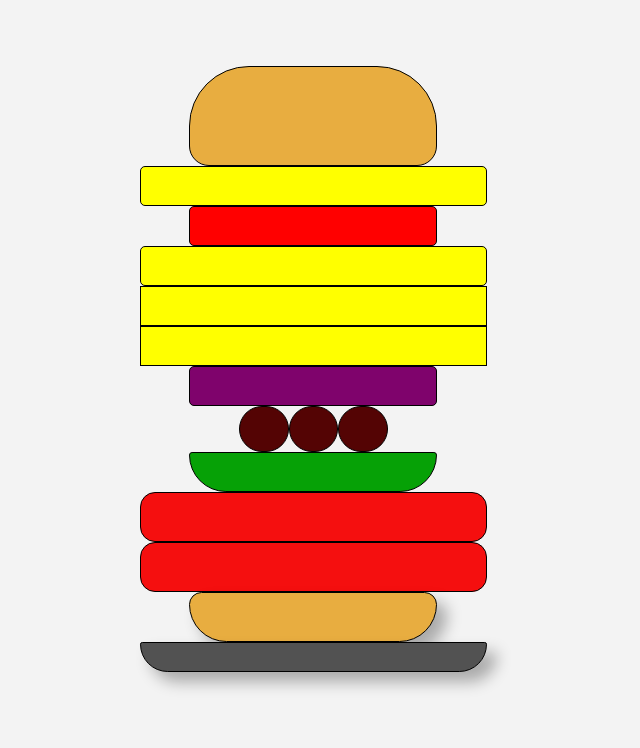
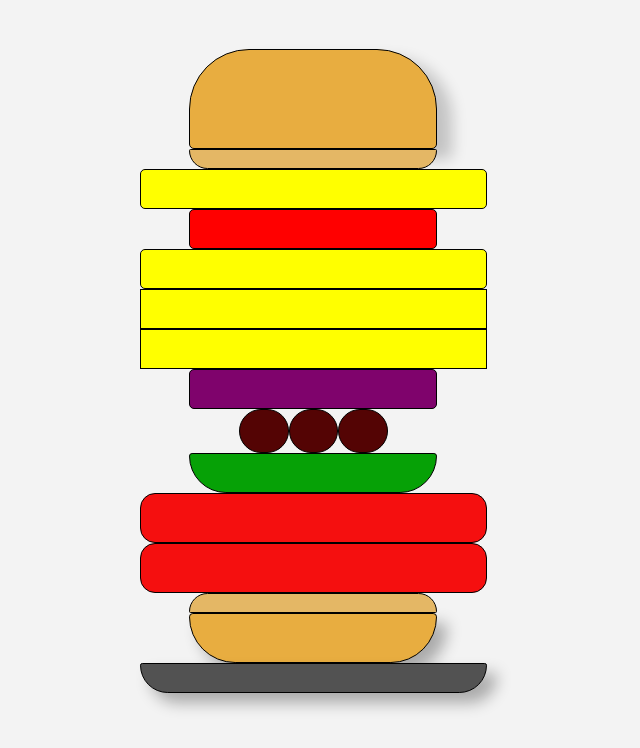
Before and after one commit to Rg4Pablo21/Hambur_guesa, a plain HTML site: page index.html in a window 1280 px wide. Shown: the whole page, without its empty margins (29-669 px from the left). Drawn offline with Linux system fonts and the light colour scheme.

Commit message:
Terminado los minipanes

```diff
--- a/index.css
+++ b/index.css
@@ -17,7 +17,8 @@ main{
 .pan-superior {
     background-color: rgb(232, 173, 64);
     border: 1px solid black;
-    box-shadow: inset 10 10px 15px rgba(0, 0, 0, 0.2);
+    box-shadow: 15px 10px 15px rgba(0, 0, 0, 0.2);
+
 
 
     text-align: center;
@@ -25,10 +26,31 @@ main{
     color: rgb(0, 0, 0);
     width: 100%;
     height: 100px;
-    border-radius: 60px 60px 20px 20px;
+    border-radius: 60px 60px 5px 5px;
+    grid-column: 5/10;
+    grid-row: 3/4;
+
+}
+.minipan{
+    background-color: rgb(228, 183, 101);
+    text-align: center;
+    border: 1px solid black;
+
+    width: 100%;
+    height: 20px;
+    border-radius: 5px 5px 60px 60px;
     grid-column: 5/10;
     grid-row: 4/5;
+}
+.minipan2{
+    background-color: rgb(228, 183, 101);
+    border: 1px solid black;
 
+    width: 100%;
+    height: 20px;
+    border-radius: 60px 60px 5px 5px;
+    grid-column: 5/10;
+    grid-row: 17/18;
 }
 .pan-inferior{
     background-color: rgb(232, 173, 64);
@@ -40,11 +62,11 @@ main{
     color: rgb(0, 0, 0);
     width: 100%;
     height: 50px;
-    border-radius: 20px 20px 60px 60px;
+    border-radius: 5px 5px 60px 60px;
     box-shadow: 10px 10px 15px rgba(0, 0, 0, 0.3);
 
     grid-column: 5/10;
-    grid-row: 17/18;
+    grid-row: 18/19;
 
 }
 
@@ -225,6 +247,6 @@ main{
     box-shadow: 10px 10px 15px rgba(0, 0, 0, 0.3);
 
     grid-column: 4/11;
-    grid-row: 18/19;
+    grid-row: 19/20;
 
 }
--- a/main.js
+++ b/main.js
@@ -13,6 +13,8 @@ import { crearbola2 } from './albondiga2.js';
 import { crearbola3 } from './albondiga3.js';
 import { crearplato } from './plato.js';
 import { crearcarne1 } from './carne1.js';
+import { crearminipan } from './minipan.js';
+import { crearminipan2 } from './minipan2.js';
 
 
 function crearHamburguesa() {
@@ -31,6 +33,8 @@ function crearHamburguesa() {
     crearbola3();
     crearplato();
     crearcarne1();
+    crearminipan();
+    crearminipan2();
 
 }
 
--- /dev/null
+++ b/minipan.js
@@ -0,0 +1,6 @@
+export function crearminipan(){
+    let main = document.querySelector("main")
+    let div = document.createElement("div")
+    div.className = "minipan"
+    main.appendChild(div)
+}
--- /dev/null
+++ b/minipan2.js
@@ -0,0 +1,6 @@
+export function crearminipan2(){
+    let main = document.querySelector("main")
+    let div = document.createElement("div")
+    div.className="minipan2"
+    main.appendChild(div)
+}
```
